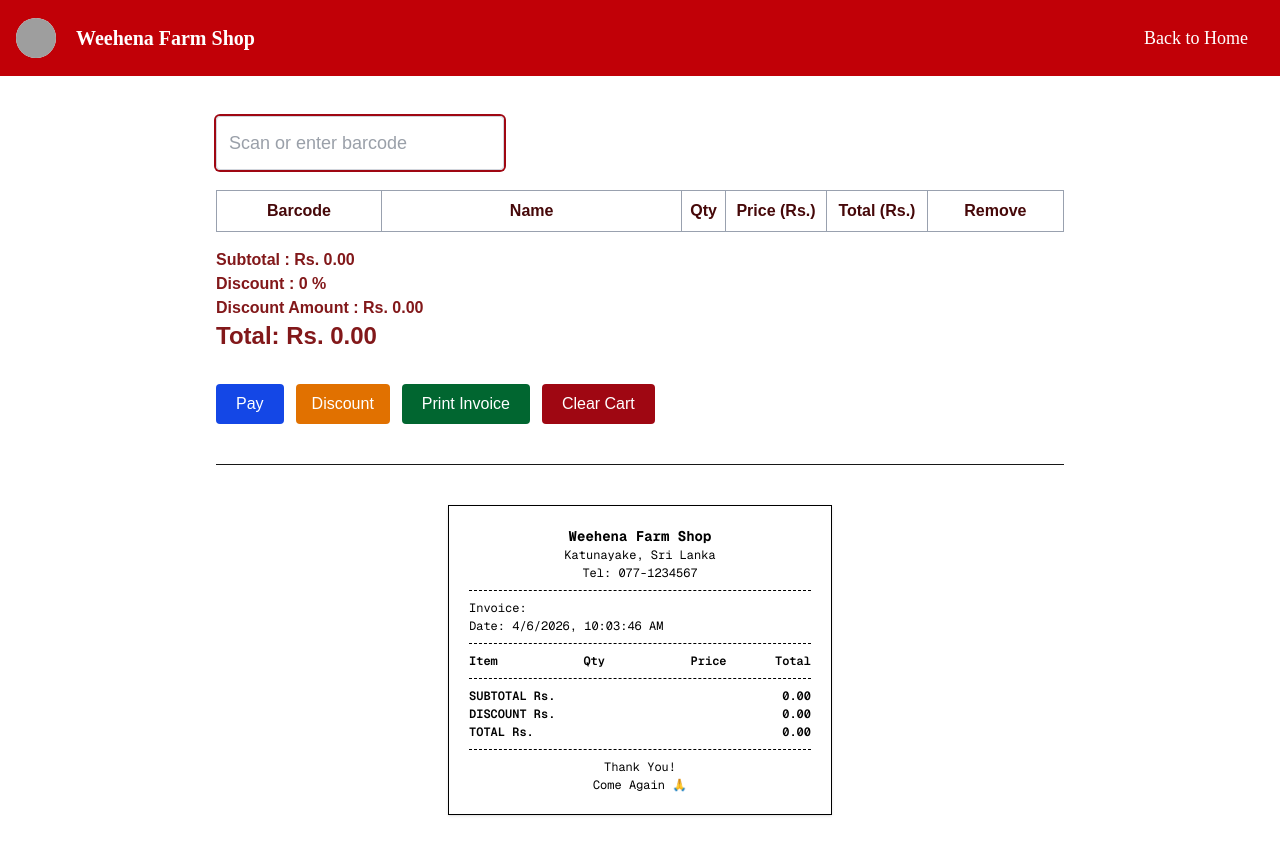
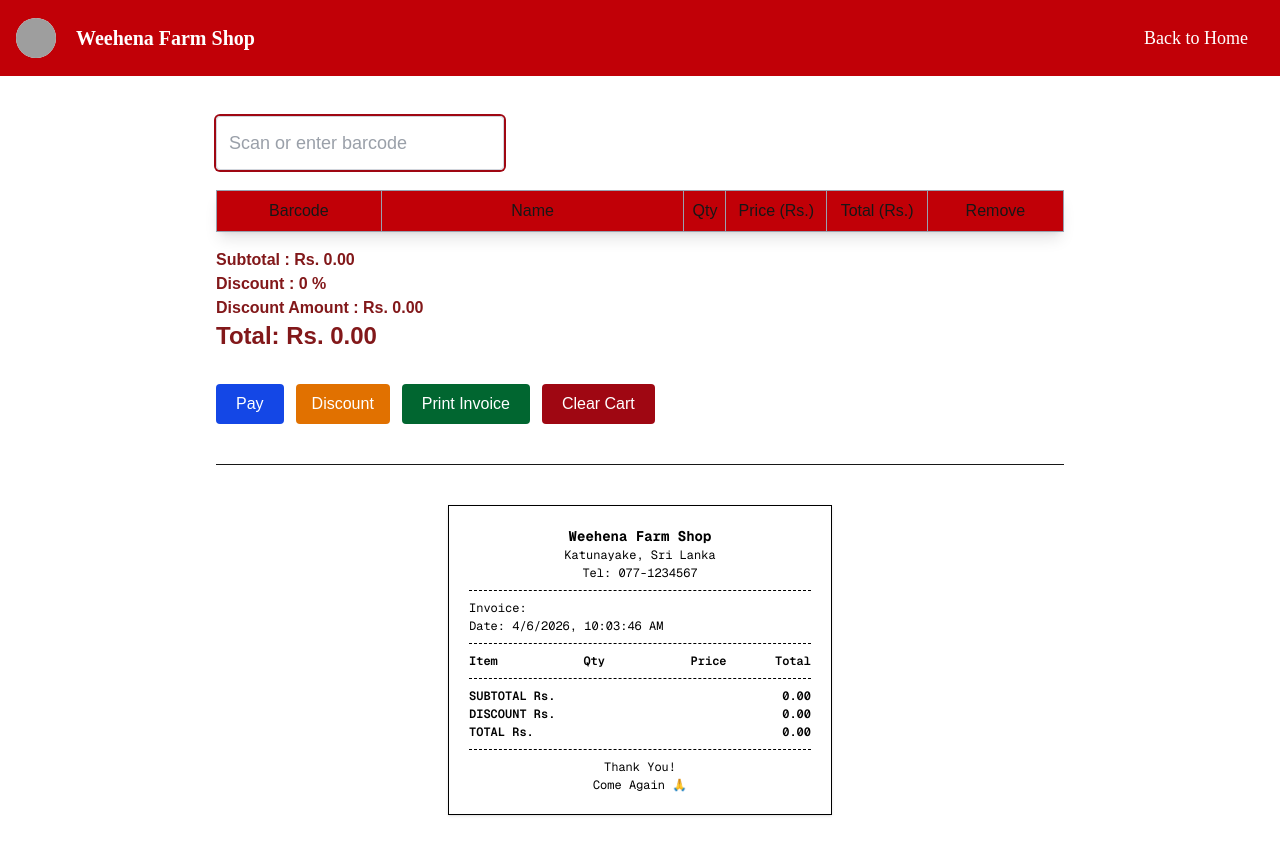
Before and after one commit to yohan9878/pos-system, a Next.js app: page /outlet/1/scan in a window 1280 px wide. Built offline with nearby package versions, Linux system fonts and the light colour scheme; grey boxes are pictures that could not be loaded.

Commit message:
Modified Cart table styles

```diff
--- a/app/components/CartTable.tsx
+++ b/app/components/CartTable.tsx
@@ -20,15 +20,15 @@ export default function CartTable({ cart, onDelete }: Props) {
   }, [])
 
   return ( isClient &&
-    <table className=" w-full mt-5 border-collapse border border-gray-300">
-      <thead>
+    <table className=" w-full mt-5 border-collapse  border border-gray-300 shadow-lg">
+      <thead className="bg-red-700">
         <tr>
-          <th className="border border-gray-400 text-red-950 p-2 w-50">Barcode</th>
-          <th className="border border-gray-400 text-red-950 p-2 w-100">Name</th>
-          <th className="border border-gray-400 text-red-950 p-2">Qty</th>
-          <th className="border border-gray-400 text-red-950 p-2 w-30">Price (Rs.)</th>
-          <th className="border border-gray-400 text-red-950 p-2 w-30">Total (Rs.)</th>
-          <th className="border border-gray-400 text-red-950 p-2 w-40">Remove</th>
+          <th className="border font-medium border-gray-400 p-2 w-50">Barcode</th>
+          <th className="border font-medium border-gray-400 p-2 w-100">Name</th>
+          <th className="border font-medium border-gray-400 p-2">Qty</th>
+          <th className="border font-medium border-gray-400 p-2 w-30">Price (Rs.)</th>
+          <th className="border font-medium border-gray-400 p-2 w-30">Total (Rs.)</th>
+          <th className="border font-medium border-gray-400 p-2 w-40">Remove</th>
         </tr>
       </thead>
       <tbody>
```
